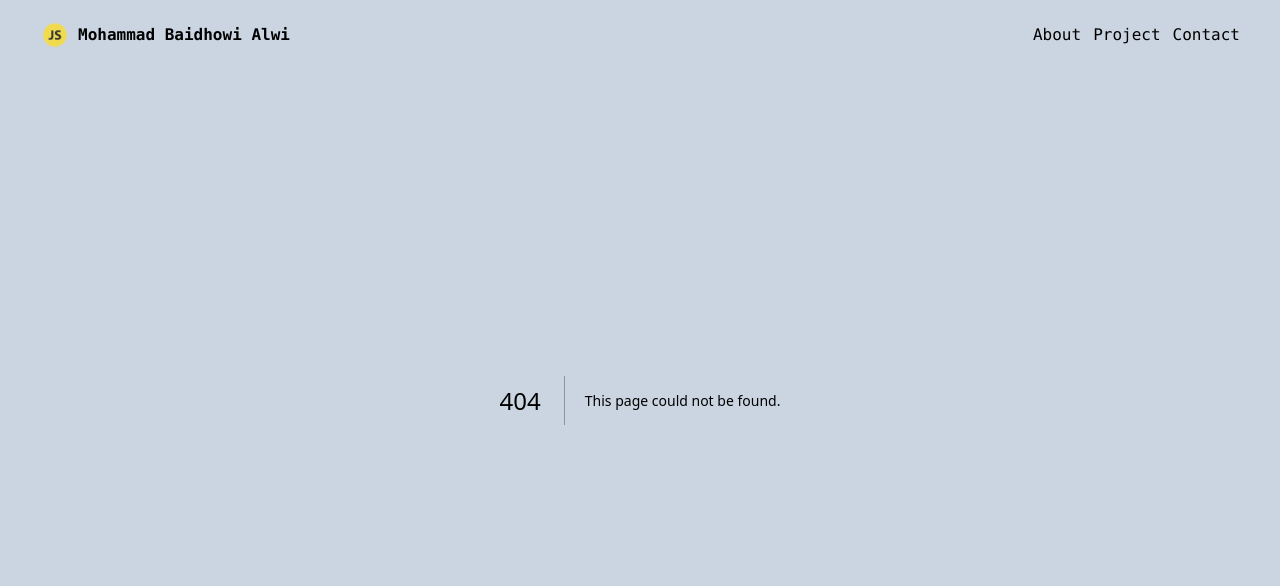
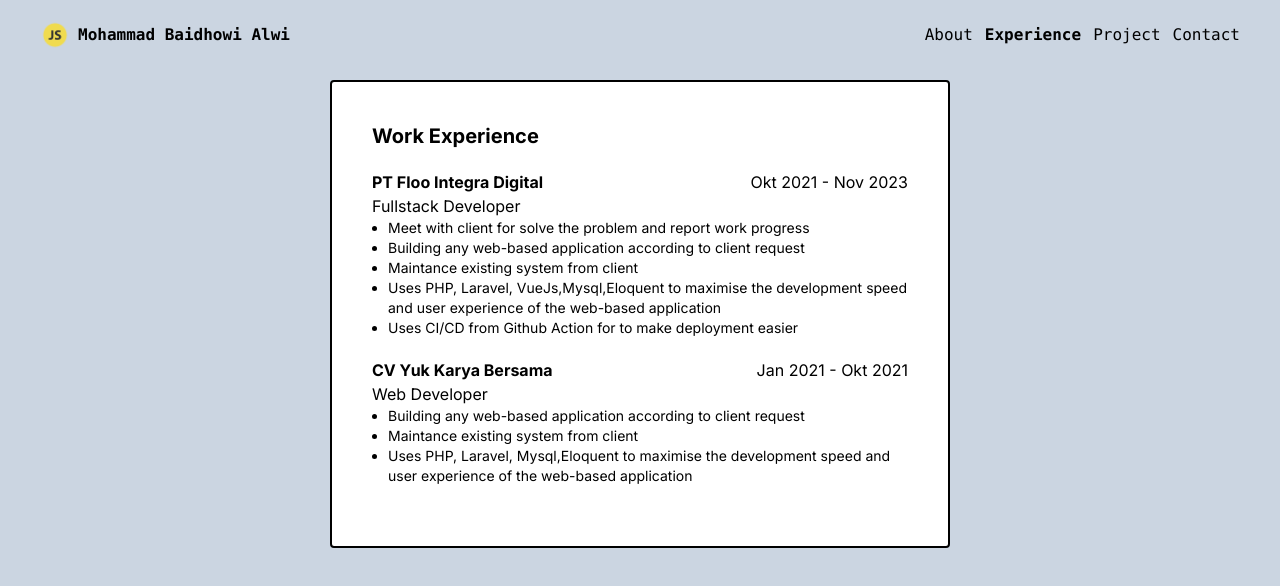
Before and after one commit to ddrag23/new-portofolio, a Next.js app: page /experience in a window 1280 px wide. Before the commit this address had no page. Shown: the top 586 px of the page. Built offline with nearby package versions, Linux system fonts and the light colour scheme.

Commit message:
:sparkles: feat: experience page

```diff
--- a/src/app/about/page.tsx
+++ b/src/app/about/page.tsx
@@ -3,7 +3,7 @@ export default function Page() {
         <div className="md:mt-20 mt-10 md:mb-10 mb-28 mx-5 md:flex md:justify-center">
             <div className="border-2 border-current w-full md:w-1/2 p-10 rounded bg-white">
                 <p className="font-bold text-xl">About Me</p>
-                <p>I'm passionate about building innovative software solutions that solve real-world problems and improve people's lives. With a background in computer science and several years of industry experience, I thrive in dynamic environments where I can collaborate with talented teams to deliver high-quality software products.</p>
+                <p>I'm passionate about building innovative software solutions that solve real-world problems and improve people's lives. With a background in computer science and several years of industry experience, I thrive in dynamic environments where I can collaborate with talented teams to deliver high-quality software products. I have experience as a fullstack developer for 3 years at a software house company and i us.</p>
                 <p className="font-bold">Technical Expertise</p>
                 <p>I have a strong foundation in software development, with expertise in:</p>
                 <ul>
--- /dev/null
+++ b/src/app/experience/page.tsx
@@ -0,0 +1,41 @@
+export default function Page() {
+    return <>
+        <div className="md:mt-20 mt-10 md:mb-10 mb-28 mx-5 md:flex md:justify-center">
+            <div className="border-2 border-current w-full md:w-1/2 p-10 rounded bg-white">
+                <h4 className="font-bold text-xl">Work Experience</h4>
+                <div className="my-5">
+                    <div className="flex justify-between">
+                        <div className="block">
+                            <p className="font-bold">PT Floo Integra Digital</p>
+                            <p className="">Fullstack Developer </p>
+                        </div>
+                        <p>Okt 2021 - Nov 2023</p>
+                    </div>
+                    <ul className="list-disc ml-4 text-sm">
+                        <li>Meet with client for solve the problem and report work progress</li>
+                        <li>Building any web-based application according to client request</li>
+                        <li>Maintance existing system from client</li>
+                        <li>Uses PHP, Laravel, VueJs,Mysql,Eloquent to maximise the development speed and user experience of the web-based application</li>
+                        <li>Uses CI/CD from Github Action for to make deployment easier</li>
+                    </ul>
+                </div>
+                <div className="my-5">
+                    <div className="flex justify-between">
+                        <div className="block">
+                            <p className="font-bold">CV Yuk Karya Bersama </p>
+                            <p className="">Web Developer </p>
+                        </div>
+                        <p>Jan 2021 - Okt 2021</p>
+                    </div>
+                    <ul className="list-disc ml-4 text-sm">
+                        <li>Building any web-based application according to client request</li>
+                        <li>Maintance existing system from client</li>
+                        <li>Uses PHP, Laravel, Mysql,Eloquent to maximise the development speed and user experience of the web-based application</li>
+                    </ul>
+                </div>
+
+            </div>
+
+        </div>
+    </>
+}
--- a/src/components/Personal.tsx
+++ b/src/components/Personal.tsx
@@ -5,7 +5,7 @@ export default function Personal() {
         <div className="flex items-center content-center md:bottom-0 bottom-32 justify-center flex-col h-full fixed w-full">
             <h1 className="text-4xl font-bold mx-5">Hello, I'm Mohammad Baidhowi Alwi</h1>
             <p className="mx-5">I'm a software engineer. I'm used to using Laravel and Vuejs for web development</p>
-            <p className="mx-5">I will help you <span className="font-bold">Build your brand</span> and <span className="font-bold">Grow your business</span></p>
+            <p className="mx-5">I have experience become a fullstack developer ,I will help you <span className="font-bold">Build your brand</span> and <span className="font-bold">Grow your business</span></p>
             <div className="mt-3 flex gap-3 flex-col md:flex-row w-full justify-center">
                 <Link className="bg-slate-800 px-5 py-2 rounded-md text-white mx-5 md:mx-0" href="/project">Explore My Project</Link>
                 <Link className="bg-slate-500 px-5 py-2 rounded-md text-white mx-5 md:mx-0" href="/contact">Contact Me</Link>
--- a/src/constant/bottom-bar.tsx
+++ b/src/constant/bottom-bar.tsx
@@ -1,4 +1,4 @@
-import { FaRegPaperPlane, FaTasks } from "react-icons/fa";
+import { FaFile, FaRegPaperPlane, FaTasks } from "react-icons/fa";
 import { FaPerson } from "react-icons/fa6";
 import { HiHome } from "react-icons/hi";
 const ICON_SIZE: number = 24;
@@ -6,6 +6,7 @@ const ICON_SIZE: number = 24;
 export const BOTTOM_BAR_ITEMS = [
     { icon: <HiHome size={ICON_SIZE} />, pathname: '/' },
     { icon: <FaPerson size={ICON_SIZE} />, pathname: '/about' },
+    { icon: <FaFile size={ICON_SIZE} />, pathname: '/experience' },
     { icon: <FaTasks size={ICON_SIZE} />, pathname: '/project' },
     { icon: <FaRegPaperPlane size={ICON_SIZE} />, pathname: '/contact' },
 ]
--- a/src/constant/metadata.ts
+++ b/src/constant/metadata.ts
@@ -4,7 +4,7 @@ export const DEFAULT_METADATA = {
   description:
     "Personal website and Showcase of my projects, thoughts and skills on website development.",
   keyword:
-    "alwi, al baidhowi, learn nextjs, learn javascript, learn typescript, learn laravel",
+    "alwi, al,,baidhowi, learn nextjs, learn javascript, learn typescript, learn laravel, alwi ngoding,ngoding, code",
   siteName: "alwi.cahkoding.my.id",
   url: "https://alwi.cahkoding.my.id/",
   image: "/metalImage.svg",
--- a/src/constant/navbar.tsx
+++ b/src/constant/navbar.tsx
@@ -2,6 +2,10 @@ export const NAVBAR_ITEMS = [
     {
         title: "About",
         pathname: "/about"
+    },
+    {
+        title: "Experience",
+        pathname: "/experience"
     },
     {
         title: "Project",
@@ -11,4 +15,5 @@ export const NAVBAR_ITEMS = [
         title: "Contact",
         pathname: "/contact"
     }
+
 ]
```
